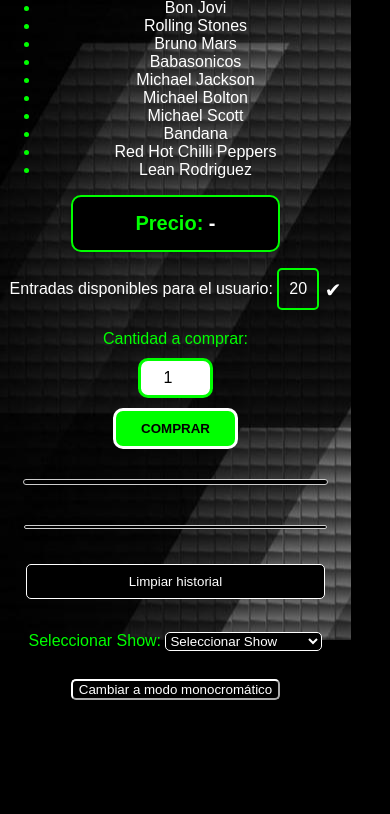
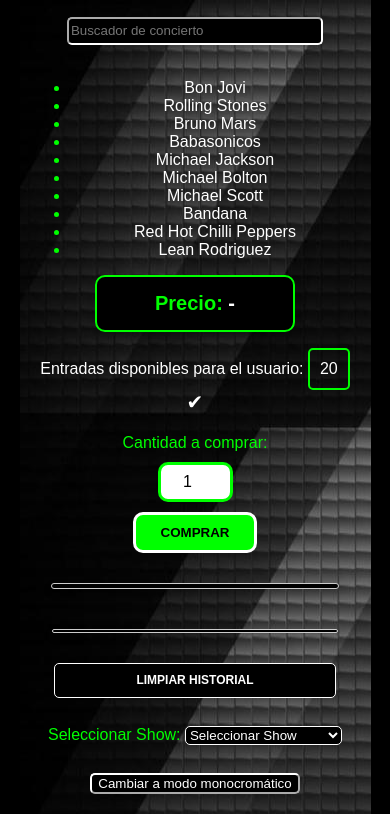
Before and after one commit to Leandro-Rodriguez/Javascript, a plain HTML site: page index.html in a window 390 px wide. Shown: the part 120-934 px from the top of the page. Before the commit the page ends 844 px from the top, so only its background shows below. Drawn offline with Linux system fonts and the light colour scheme; a script that the page names is missing.

Commit message:
responsive

```diff
--- a/css/styles.css
+++ b/css/styles.css
@@ -8,16 +8,18 @@ body {
     color: #00FF00;
     font-family: Arial, sans-serif;
     display: flex;
-    justify-content: center; /* Centra horizontalmente */
+    justify-content: center;
 }
 
 .container {
     text-align: center;
-    position: absolute;
     display: flex;
     justify-content: center;
     flex-direction: column;
     background-image: url("../assets/img/fondo.jpg");
+    padding: 20px;
+    box-sizing: border-box;
+    max-width: 100%;
 }
 
 h1 {
@@ -71,7 +73,6 @@ input, button {
 .buy-section button:hover {
     background-color: #008000;
     color: #ffffff;
-
 }
 
 .buy-section input {
@@ -90,8 +91,6 @@ input, button {
 .buy-section input:focus {
     outline: none;
     border-color: #89ff89;
-    border-color: #00FF00;
-    border: 3px solid;
 }
 
 #historialTransacciones {
@@ -153,7 +152,7 @@ input, button {
     text-shadow: 2px 2px 4px rgba(0, 0, 0, 0.5);
 }
 
-#showList li a{
+#showList li a {
     text-decoration: none;
     color: white;
 }
@@ -161,42 +160,43 @@ input, button {
 .precio-show {
     margin-top: 20px;
     padding: 15px;
-    border: 2px solid #00FF00; /* Color del borde */
-    background-color: #000; /* Fondo negro */
-    font-size: 20px; /* Tamaño del texto */
+    border: 2px solid #00FF00;
+    background-color: #000;
+    font-size: 20px;
     font-weight: bold;
     text-align: center;
-    border-radius: 10px; /* Bordes redondeados */
-    box-shadow: 0 4px 8px rgba(0, 0, 0, 0.2); /* Sombra */
-    transition: all 0.3s ease-in-out; /* Transición suave */
+    border-radius: 10px;
+    box-shadow: 0 4px 8px rgba(0, 0, 0, 0.2);
+    transition: all 0.3s ease-in-out;
     width: 50%;
     margin: 0 auto;
 }
 
 .precio-show:hover {
-    background-color: #222; /* Fondo al pasar el ratón */
-    box-shadow: 0 6px 12px rgba(0, 0, 0, 0.4); /* Sombra al pasar el ratón */
+    background-color: #222;
+    box-shadow: 0 6px 12px rgba(0, 0, 0, 0.4);
 }
 
 .precio-show2 {
     margin-top: 10px;
     padding: 15px;
-    background-color: #000; /* Fondo negro */
-    font-size: 12px; /* Tamaño del texto */
+    background-color: #000;
+    font-size: 12px;
     font-weight: bold;
     text-align: center;
-    border-radius: 10px; /* Bordes redondeados */
-    box-shadow: 0 4px 8px rgba(0, 0, 0, 0.2); /* Sombra */
-    transition: all 0.3s ease-in-out; /* Transición suave */
-    width: 35rem;
+    border-radius: 10px;
+    box-shadow: 0 4px 8px rgba(0, 0, 0, 0.2);
+    transition: all 0.3s ease-in-out;
+    width: 85%;
+    margin: 0 auto;
 }
 
 .precio-texto {
-    color: #00FF00; /* Color de la palabra "Precio" */
+    color: #00FF00;
 }
 
 .precio-valor {
-    color: #FFFFFF; /* Color del signo de pesos y el precio */
+    color: #FFFFFF;
 }
 
 footer {
@@ -207,7 +207,6 @@ footer {
     padding-bottom: 0.275rem;
     box-shadow: 0 0 5px 0 rgba(0, 0, 0, 0.3);
     width: 100%;
-
 }
 
 footer p {
@@ -216,11 +215,17 @@ footer p {
     font-size: 12.7px;
 }
 
-/* Media query para dispositivos con un ancho máximo de 768px */
 @media only screen and (max-width: 768px) {
-html, .container, .precio-show, .precio-show2{
-    max-width: 90%;
-    max-height: 90%;}
+    .container {
+        width: 90%;
+        padding: 10px;
+    }
+    .precio-show, .precio-show2 {
+        width: 50%;
+    }
+    input.BotonSearch {
+        width: 75%;
+    }
 }
 
 body.dark-mode {
@@ -275,7 +280,7 @@ body.dark-mode #showList li a {
     border-radius: 5px;
 }
 
-.BotonSearch{
+.BotonSearch {
     background-color: black;
     border-color: #ffffff;
     color: #ffffff;
@@ -299,8 +304,8 @@ body.dark-mode .botonDarki {
 }
 
 .AnchoButton {
-width: fit-content;
-margin: 10px;
+    width: fit-content;
+    margin: 10px;
 }
 
 body.dark-mode .cantdeentradas {
@@ -330,17 +335,30 @@ body.dark-mode .cantdeentradas {
     height: 35px;
     padding: 1px;
     border: 1px solid #ffffff;
-    margin: 15px auto;
-}
-
-.botonLimpiarHistorial:hover, .AnchoButton:hover{
-    background-color: rgb(29, 29, 29);
-    transition: 350ms;
+    font-size: 12px;
+    font-weight: bold;
+    display: flex;
+    align-items: center;
+    justify-content: center;
+    margin: 10px auto;
+    text-transform: uppercase;
+    cursor: pointer;
 }
 
 body.dark-mode .botonLimpiarHistorial {
     background-color: #555555;
-    border-color: #ffffff;
     color: #ffffff;
     border-radius: 5px;
+    width: 85%;
+    height: 35px;
+    padding: 1px;
+    border: 1px solid #ffffff;
+    font-size: 12px;
+    font-weight: bold;
+    display: flex;
+    align-items: center;
+    justify-content: center;
+    margin: 10px auto;
+    text-transform: uppercase;
+    cursor: pointer;
 }
```
